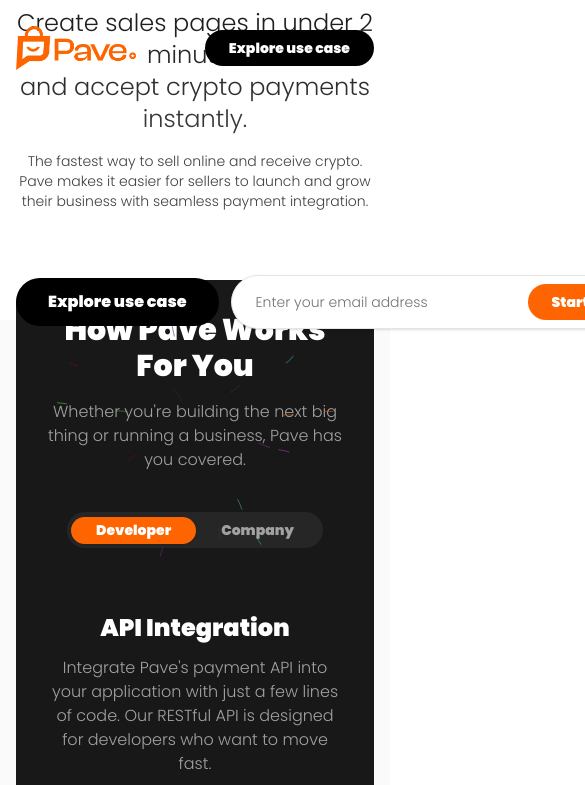
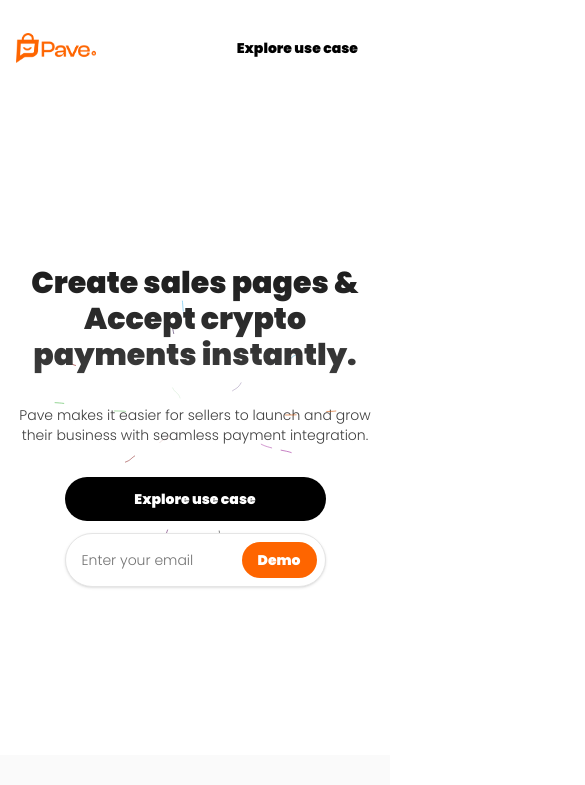
Before and after one commit to Nixxy25/Pave, a Next.js app: page / in a window 390 px wide. Shown: the top 785 px of the page, 585 px wide, since content can reach past the window. Built offline with nearby package versions, Linux system fonts and the light colour scheme.

Commit message:
fix: Fix responsiveness

```diff
--- a/components/footer.tsx
+++ b/components/footer.tsx
@@ -18,7 +18,7 @@
           </div>
 
           {/* Copyright */}
-          <p className="poppins-light  text-neutral-500">
+          <p className="poppins-light max-sm:text-sm text-neutral-500">
             © 2026 Pave Inc. All rights reserved.
           </p>
 
--- a/components/heropage.tsx
+++ b/components/heropage.tsx
@@ -4,27 +4,27 @@
 
 export function HeroPage() {
   return (
-    <BackgroundLines className="flex items-center justify-center w-full flex-col px-4">
-      <h2 className="poppins-light bg-clip-text text-transparent text-center bg-gradient-to-b from-neutral-900 to-neutral-700 dark:from-neutral-600 dark:to-white text-2xl md:text-4xl lg:text-7xl py-4 relative z-20">
-        Create sales pages in under 2 minutes <br /> and accept crypto payments instantly.
-      </h2>
-      <p className="poppins-light max-w-5xl mx-auto text-sm md:text-lg text-neutral-700 dark:text-neutral-400 text-center">
-        The fastest way to sell online and receive crypto. Pave makes it easier for sellers to launch and grow their business with seamless payment integration.
+    <BackgroundLines className="flex items-center justify-center w-full flex-col px-4 min-h-[80vh] md:min-h-[90vh]">
+      <span className="poppins-black bg-clip-text text-transparent text-center bg-gradient-to-b from-neutral-900 to-neutral-700 dark:from-neutral-600 dark:to-white text-3xl sm:text-4xl md:text-5xl lg:text-6xl max-w-4xl py-4 relative z-20">
+        Create sales pages & Accept crypto payments instantly.
+      </span>
+      <p className="poppins-light max-w-xl md:max-w-2xl mx-auto text-sm md:text-base text-neutral-700 dark:text-neutral-400 text-center mt-4">
+        Pave makes it easier for sellers to launch and grow their business with seamless payment integration.
       </p>
 
-      <div className="relative mt-16 w-full max-w-2xl z-20">
-        <div className="flex items-center gap-3">
-          <Button className="poppins-light rounded-full bg-black text-base hover:bg-neutral-800 text-white px-8 py-3 h-auto whitespace-nowrap">
+      <div className="relative mt-8 md:mt-16 z-20 px-2">
+        <div className="flex flex-col sm:flex-row items-center gap-3">
+          <Button className="poppins-light rounded-full bg-black text-sm sm:text-base hover:bg-neutral-800 text-white px-6 sm:px-8 py-3 h-auto whitespace-nowrap w-full sm:w-auto">
             Explore use case
           </Button>
-          <div className="flex-1 flex items-center bg-white dark:bg-neutral-900 rounded-full border border-neutral-200 dark:border-neutral-700 shadow-sm pl-6 pr-2 py-2">
+          <div className="flex items-center bg-white dark:bg-neutral-900 rounded-full border border-neutral-200 dark:border-neutral-700 shadow-sm pl-4 sm:pl-6 pr-2 py-2 w-full sm:w-auto">
             <input
               type="email"
-              placeholder="Enter your email address"
-              className="poppins-light flex-1 bg-transparent outline-none text-neutral-900 dark:text-white placeholder:text-neutral-500 text-sm md:text-base"
+              placeholder="Enter your email"
+              className="poppins-light bg-transparent outline-none text-neutral-900 dark:text-white placeholder:text-neutral-500 text-sm sm:text-base w-40 sm:w-48"
             />
-            <Button className="poppins-light rounded-full text-white px-6 py-2 h-auto hover:bg-[#ff7419]" style={{ backgroundColor: '#fe6500' }}>
-              Start free trial
+            <Button className="poppins-light rounded-full text-white px-4 sm:px-6 py-2 h-auto hover:bg-[#ff7419] text-sm sm:text-base whitespace-nowrap" style={{ backgroundColor: '#fe6500' }}>
+              Demo
             </Button>
           </div>
         </div>
--- a/components/navbar.tsx
+++ b/components/navbar.tsx
@@ -4,20 +4,20 @@
 
 export function Navbar() {
   return (
-    <nav className="fixed top-0 left-0 right-0 z-50 ">
+    <nav className="w-full bg-white">
       <div className="max-w-full mx-auto px-4 mt-4 sm:px-6 lg:px-16">
         <div className="flex items-center justify-between h-16">
           <div className="flex-shrink-0">
             <Image
               src="/pave.png"
               alt="PAVE"
-              width={120}
-              height={120}
-              className="object-contain"
+              width={80}
+              height={80}
+              className="object-contain max-sm:w-20 max-sm:h-20"
             />
           </div>
 
-           <Button className="poppins-light rounded-full bg-black hover:bg-neutral-800 text-white px-6 py-2 h-auto">
+           <Button className="poppins-light max-sm:text-sm rounded-full bg-white hover:bg-neutral-800 text-black max-sm:px-4 px-6 py-2 h-auto">
              Explore use case
           </Button>
         </div>
--- a/components/ui/background-lines.tsx
+++ b/components/ui/background-lines.tsx
@@ -17,7 +17,7 @@
   return (
     <div
       className={cn(
-        "h-[20rem] md:h-screen w-full bg-white dark:bg-black",
+        "w-full bg-white dark:bg-black",
         className
       )}
     >
--- a/components/usecase.tsx
+++ b/components/usecase.tsx
@@ -62,12 +62,12 @@
 
 function FeatureCard({ item }: { item: UseCaseItem }) {
   return (
-    <div className="bg-neutral-900 rounded-xl p-6 border border-neutral-800">
-      <div className="w-12 h-12 bg-[#fe6500]/20 rounded-lg flex items-center justify-center mb-4">
+    <div className="bg-neutral-900 rounded-xl p-4 sm:p-6 border border-neutral-800">
+      <div className="w-10 h-10 sm:w-12 sm:h-12 bg-[#fe6500]/20 rounded-lg flex items-center justify-center mb-3 sm:mb-4">
         {icons[item.icon]}
       </div>
-      <h3 className="poppins-black text-white text-xl mb-3">{item.title}</h3>
-      <p className="poppins-light text-neutral-400 text-sm leading-relaxed">
+      <h3 className="poppins-black text-white text-lg sm:text-xl mb-2 sm:mb-3">{item.title}</h3>
+      <p className="poppins-light text-neutral-400 text-xs sm:text-sm leading-relaxed">
         {item.description}
       </p>
     </div>
@@ -76,33 +76,33 @@
 
 export function UseCase() {
   return (
-    <section className="w-full -mt-10">
+    <section className="w-full mt-8 md:mt-0 lg:-mt-10">
       <div className="w-full px-4">
         {/* Black rounded container */}
-        <div className="bg-black/90 rounded-t-3xl p-8 md:p-12 lg:p-16">
+        <div className="bg-black/90 rounded-t-3xl p-6 sm:p-8 md:p-12 lg:p-16">
           {/* Header */}
-          <div className="text-center mb-10">
-            <h2 className="poppins-black text-3xl md:text-4xl lg:text-5xl text-white mb-4">
-              How Pave Works For You
+          <div className="mb-6 sm:mb-10">
+            <h2 className="poppins-black text-2xl sm:text-3xl md:text-4xl lg:text-5xl text-white mb-2 sm:mb-4">
+              UseCase
             </h2>
-            <p className="poppins-light text-neutral-400 text-base md:text-lg max-w-2xl mx-auto">
+            <p className="poppins-light text-neutral-400 text-sm sm:text-base md:text-lg max-w-2xl">
               Whether you&apos;re building the next big thing or running a business, Pave has you covered.
             </p>
           </div>
 
           {/* Tabs */}
           <Tabs defaultValue="developer" className="w-full">
-            <div className="flex justify-center mb-8">
+            <div className="flex justify-center mb-6 sm:mb-8">
               <TabsList className="bg-neutral-800 p-1 rounded-full">
                 <TabsTrigger
                   value="developer"
-                  className="poppins-light rounded-full px-6 py-2 data-[state=active]:bg-[#fe6500] data-[state=active]:text-white text-neutral-400"
+                  className="poppins-light rounded-full px-4 sm:px-6 py-1.5 sm:py-2 text-sm sm:text-base data-[state=active]:bg-[#fe6500] data-[state=active]:text-white text-neutral-400"
                 >
                   Developer
                 </TabsTrigger>
                 <TabsTrigger
                   value="company"
-                  className="poppins-light rounded-full px-6 py-2 data-[state=active]:bg-[#fe6500] data-[state=active]:text-white text-neutral-400"
+                  className="poppins-light rounded-full px-4 sm:px-6 py-1.5 sm:py-2 text-sm sm:text-base data-[state=active]:bg-[#fe6500] data-[state=active]:text-white text-neutral-400"
                 >
                   Company
                 </TabsTrigger>
@@ -110,13 +110,13 @@
             </div>
 
             {/* Developer Content */}
-            <TabsContent value="developer" className="mt-6">
+            <TabsContent value="developer" className="mt-4 sm:mt-6">
               <div className="max-w-4xl mx-auto">
-                <div className="mb-6 text-center">
-                  <h3 className="poppins-black text-white text-2xl md:text-3xl mb-3">
+                <div className="mb-4 sm:mb-6 text-center">
+                  <h3 className="poppins-black text-white text-xl sm:text-2xl md:text-3xl mb-2 sm:mb-3">
                     {usecasesData.developer.title}
                   </h3>
-                  <p className="poppins-light text-neutral-400 text-base md:text-lg">
+                  <p className="poppins-light text-neutral-400 text-sm sm:text-base md:text-lg">
                     {usecasesData.developer.description}
                   </p>
                 </div>
@@ -177,8 +177,8 @@
             </TabsContent>
 
             {/* Company Content */}
-            <TabsContent value="company" className="mt-6">
-              <div className="grid grid-cols-1 md:grid-cols-2 gap-6">
+            <TabsContent value="company" className="mt-4 sm:mt-6">
+              <div className="grid grid-cols-1 sm:grid-cols-2 gap-4 sm:gap-6">
                 {usecasesData.company.map((item) => (
                   <FeatureCard key={item.id} item={item} />
                 ))}
```
